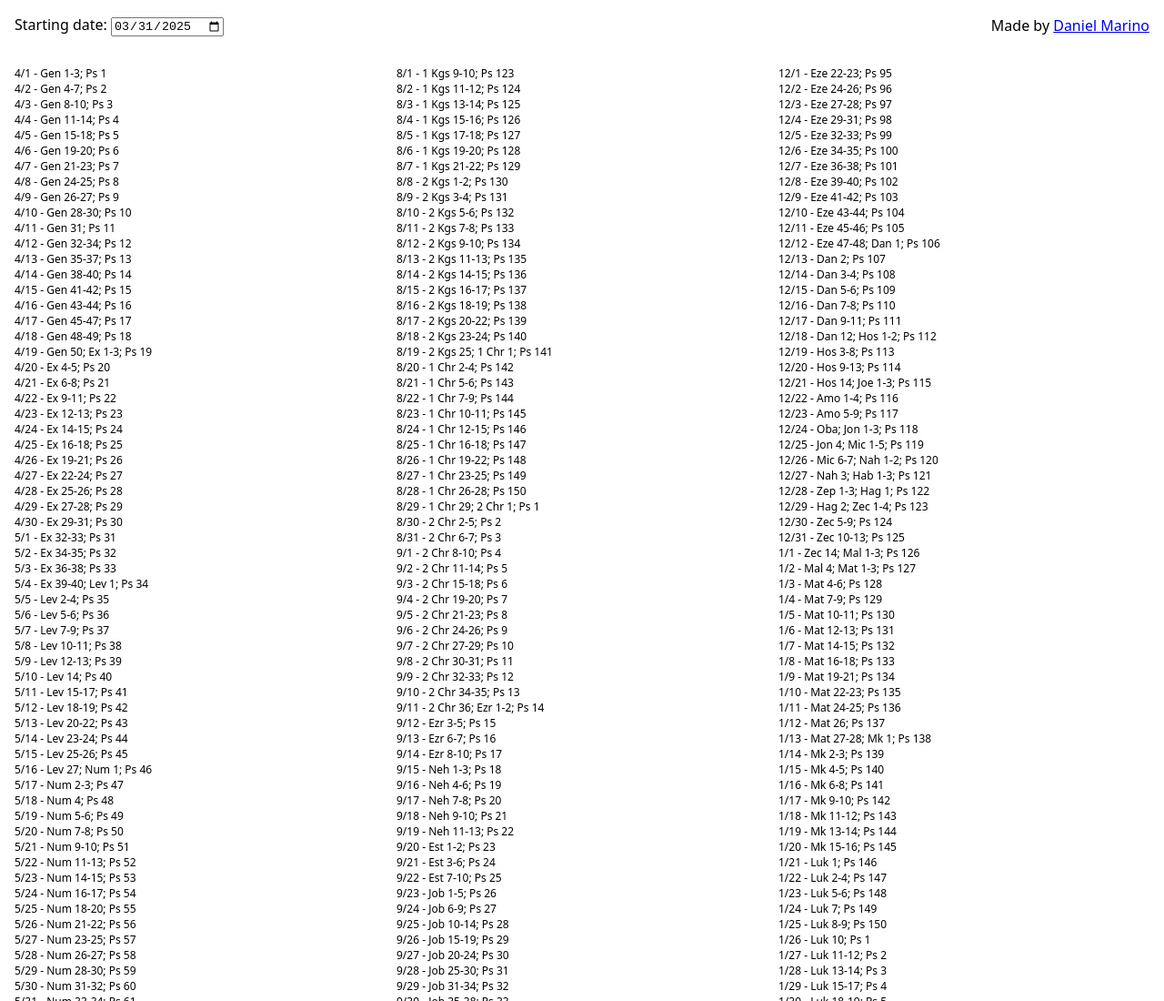
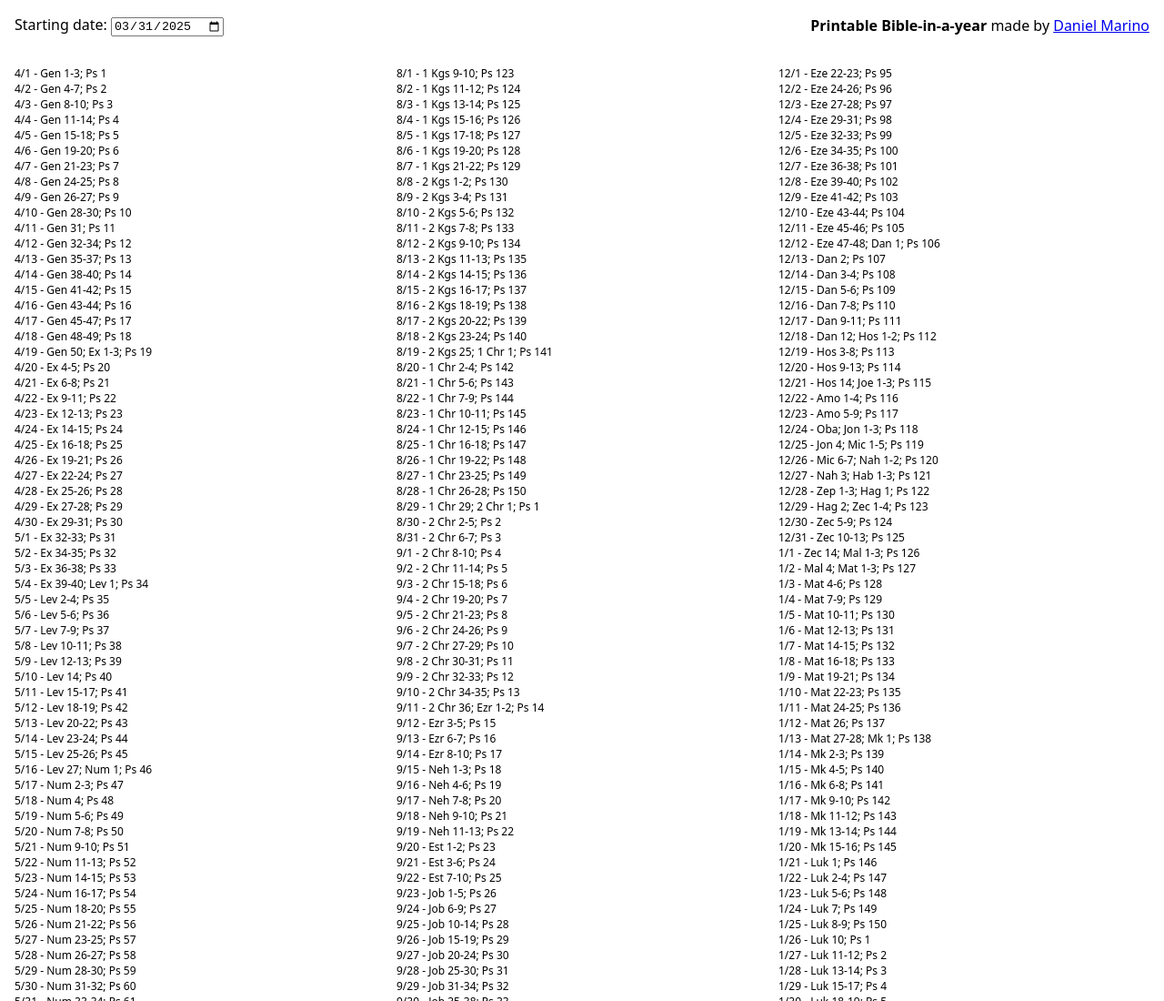
Before and after one commit to starzonmyarmz/bible-in-a-year, a plain HTML site: page index.html in a window 1280 px wide. Shown: the top 1100 px of the page at 91% size. Drawn offline with Linux system fonts and the light colour scheme.

Commit message:
Include title

```diff
--- a/index.html
+++ b/index.html
@@ -13,7 +13,8 @@
 <body>
   <div>
     <label>Starting date: <input type="date"></label>
-    <span>Made by <a href="https://iamdanielmarino.com">Daniel Marino</a></span>
+    <span><strong>Printable Bible-in-a-year</strong> made by <a href="https://iamdanielmarino.com">Daniel
+        Marino</a></span>
   </div>
   <ul></ul>
   <script src="script.js"></script>
```
